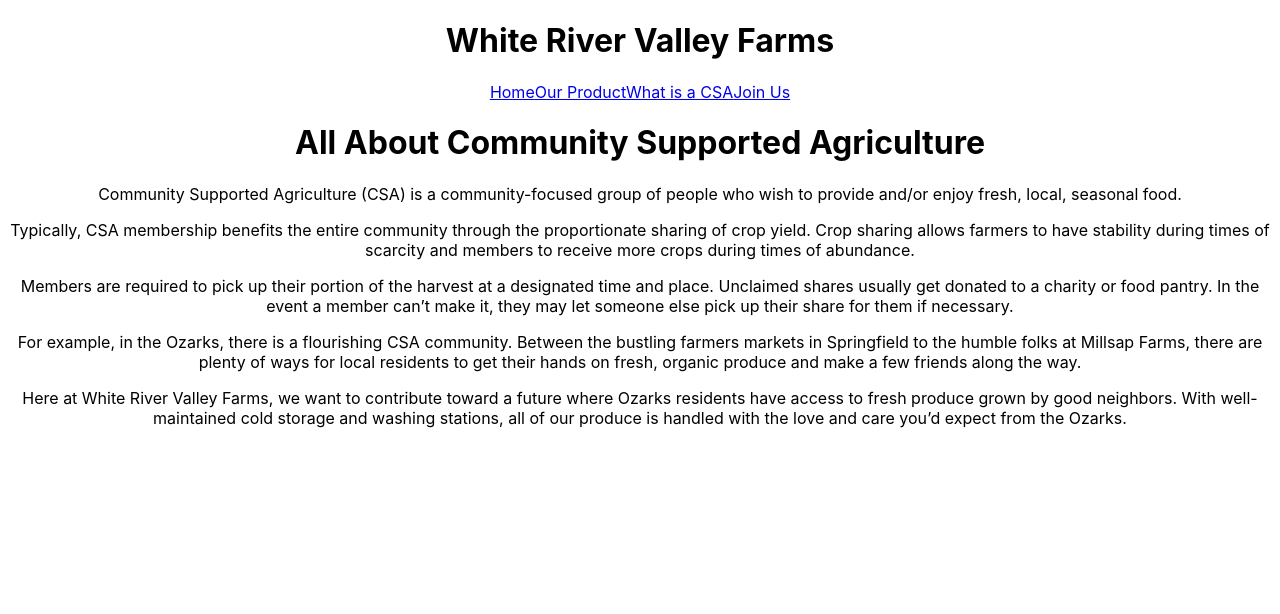
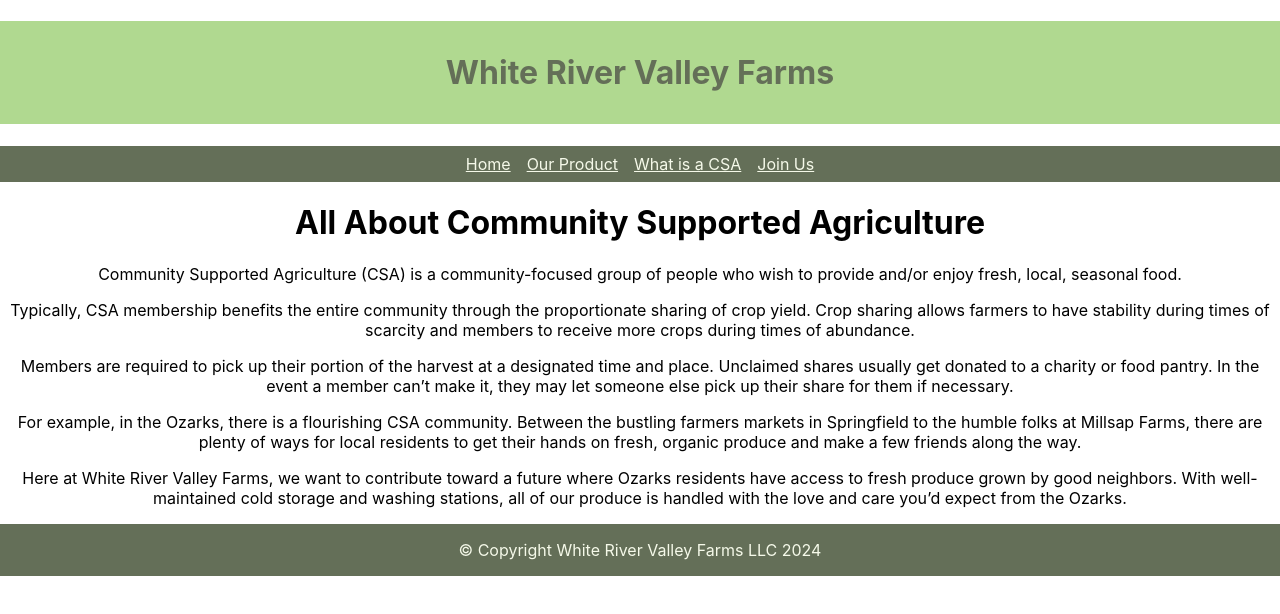
Before and after one commit to SeanGreeley/Fall2024_SCP_WhiteRiverValleyFarms, a React (Create React App) app in the folder my-app/: page /CSA in a window 1280 px wide. Shown: the top 614 px of the page. Built offline with nearby package versions, Linux system fonts and the light colour scheme.

Commit message:
Separated Header, Footer, NavBar components

```diff
--- a/my-app/src/module/Home.js
+++ b/my-app/src/module/Home.js
@@ -1,21 +1,17 @@
-import { Link } from 'react-router-dom';
+import Header from './header';
+import Footer from './footer';
 import HomeScreen from '../Images/home_Screen.png';
 import allText from '../textElements.json';
 
 function Home() {
   return (
     <div id='root' className="App">
-      <h1>{allText.home.title}</h1>
-      <nav>
-        <Link to='/'>Home</Link>
-        <Link to='/product'>Our Product</Link>
-        <Link to='/CSA'>What is a CSA</Link>
-        <Link to='/join'>Join Us</Link>
-      </nav>
+      <Header/>
       <h1>{allText.home.header}</h1>
       <p>{allText.home['body-1']}</p>
       <p>{allText.home['body-2']}</p>
       <img src={HomeScreen} style={{width:'81px', height: '61px', margin: '10px'}} alt="Farm image."/>
+      <Footer/>
     </div>
   );
 }
--- a/my-app/src/module/Join_us.js
+++ b/my-app/src/module/Join_us.js
@@ -1,16 +1,11 @@
-import { Link } from 'react-router-dom';
 import allText from '../textElements.json';
+import Header from './header';
+import Footer from './footer';
 
 function JoinUs() {
     return (
         <div id='root' className="App">
-        <h1>{allText.home.title}</h1>
-        <nav>
-            <Link to='/'>Home</Link>
-            <Link to='/product'>Our Product</Link>
-            <Link to='/CSA'>What is a CSA</Link>
-            <Link to='/join'>Join Us</Link>
-        </nav>
+        <Header/>
         <div>
           <h2>{allText['join-us'].header}</h2>
           <p>{allText['join-us'].opening}</p>
@@ -37,6 +32,7 @@
             <input type="submit" value="Submit" />
             <input type="submit" value="Unsubscribe from Email List" />
         </div>
+        <Footer/>
       </div>
     );
   }
--- a/my-app/src/module/Our_product.js
+++ b/my-app/src/module/Our_product.js
@@ -1,27 +1,23 @@
 //import logo from './logo.svg';
-import { Link } from 'react-router-dom';
 import Corn from '../Images/corn.png';
 import Garlic from '../Images/garlic.png'
 import Peas from '../Images/peas.png'
 import Tomato from '../Images/TomatoPlant2.png'
 import allText from '../textElements.json';
+import Header from './header';
+import Footer from './footer';
 
 function OurProduct() {
   const allImages = [Corn, Garlic, Peas, Tomato];
   return (
     <div id='root' className="App">
-      <h1>{allText.home.title}</h1>
-      <nav>
-        <Link to='/'>Home</Link>
-        <Link to='/product'>Our Product</Link>
-        <Link to='/CSA'>What is a CSA</Link>
-        <Link to='/join'>Join Us</Link>
-      </nav>
+      <Header/>
       <div>{allText.produce.listings.map((p,idx) => p.enabled && (<div>
           <img src={allImages[idx]} style={{width: '200px', height: '200px', objectFit: 'cover', margin: '10px'}} alt={p.alt} title={p.alt}/>
           <h2>{p.name}</h2>
           <p>{p.desc}</p>
       </div>))}</div>
+      <Footer/>
     </div>
   );
 }
--- a/my-app/src/module/What_is_CSA.js
+++ b/my-app/src/module/What_is_CSA.js
@@ -1,22 +1,18 @@
-import { Link } from 'react-router-dom';
 import allText from '../textElements.json';
+import Header from './header';
+import Footer from './footer';
 
 function WhatIsACSA() {
     return (
         <div id='root' className="App">
-        <h1>{allText.home.title}</h1>
-        <nav>
-            <Link to='/'>Home</Link>
-            <Link to='/product'>Our Product</Link>
-            <Link to='/CSA'>What is a CSA</Link>
-            <Link to='/join'>Join Us</Link>
-        </nav>
+        <Header/>
         <h1>{allText['csa-info'].header}</h1>
           <p>{allText['csa-info']['body-1']}</p>
           <p>{allText['csa-info']['body-2']}</p>
           <p>{allText['csa-info']['body-3']}</p>
           <p>{allText['csa-info']['body-4']}</p>
           <p>{allText['csa-info']['body-5']}</p>
+          <Footer/>
         </div>
     );
   }
--- /dev/null
+++ b/my-app/src/module/footer.js
@@ -0,0 +1,23 @@
+import allText from '../textElements.json';
+
+function Footer() {
+    const colors = {
+        'lightGreen': '#B0D990',
+        'darkGreen': '#646F58',
+        'ivory': '#F5F9E9',
+        'charcoal': '#18070B',
+        'orange': '#D7621A'
+    }
+    const styles = {
+        color: colors.ivory,
+        backgroundColor: colors.darkGreen,
+        padding: '1em'
+    };
+    return (
+        <div>
+            <p style={styles}>{allText.footer}</p>
+        </div>
+    );
+}
+
+export default Footer;
--- /dev/null
+++ b/my-app/src/module/header.js
@@ -0,0 +1,25 @@
+import allText from '../textElements.json';
+import NavBar from './navbar';
+
+function Header() {
+    const colors = {
+        'lightGreen': '#B0D990',
+        'darkGreen': '#646F58',
+        'ivory': '#F5F9E9',
+        'charcoal': '#18070B',
+        'orange': '#D7621A'
+    }
+    const styles = {
+        color: colors.darkGreen,
+        backgroundColor: colors.lightGreen,
+        padding: '1em'
+    };
+    return (
+        <div>
+            <h1 style={styles}>{allText.header}</h1>
+            <NavBar/>
+        </div>
+    );
+}
+
+export default Header;
--- /dev/null
+++ b/my-app/src/module/navbar.js
@@ -0,0 +1,26 @@
+import {Link} from 'react-router-dom'
+
+function NavBar() {
+    const colors = {
+        'lightGreen': '#B0D990',
+        'darkGreen': '#646F58',
+        'ivory': '#F5F9E9',
+        'charcoal': '#18070B',
+        'orange': '#D7621A'
+    }
+    const styles = {
+        color: colors.ivory,
+        backgroundColor: colors.darkGreen,
+        padding: '0.5em'
+    };
+    return (
+        <nav style={styles}>
+            <Link to='/' style={styles}>Home</Link>
+            <Link to='/product' style={styles}>Our Product</Link>
+            <Link to='/CSA' style={styles}>What is a CSA</Link>
+            <Link to='/join' style={styles}>Join Us</Link>
+        </nav>
+    );
+}
+
+export default NavBar;
--- a/my-app/src/textElements.json
+++ b/my-app/src/textElements.json
@@ -1,6 +1,7 @@
 {
+  "header": "White River Valley Farms",
+  "footer": "© Copyright White River Valley Farms LLC 2024",
   "home": {
-      "title": "White River Valley Farms",
       "header": "Welcome!",
       "body-1": "White River Valley Farms is a humble Community Supported Agriculture (CSA) project led by Ozarks resident Michael Maniatis. After growing up in the northwestern United States and moving around the country as a young adult, Michael fell in love with the Ozarks and found himself wanting to give back to his new home. Inspired by the likes of Millsap Farms and fueled by a newfound appreciation for local agriculture, Michael founded White River Valley Farms to grow and share local, fresh produce.",
       "body-2": "The mission of White River Valley Farms is simple: helping the Ozarks grow together. Nothing brings a community together quite like local agriculture. Our CSA wants to contribute to the Ozarks with quality produce and neighborly love."
@@ -50,7 +51,7 @@
     "form-header": "Help Us Communicate Further",
     "contact-email": "whiterivervalleyfarms@gmail.com",
     "phone-number": "123-456-7890",
-    "location": "Mountain Home, MO",
+    "location": "Mountain View, MO",
     "form-opening": "Once we get into contact with you, we’ll be more than happy to provide you with our address so we can give you a tour of our property.",
     "form-confirmation": "Thanks for signing up!"
   }
```
